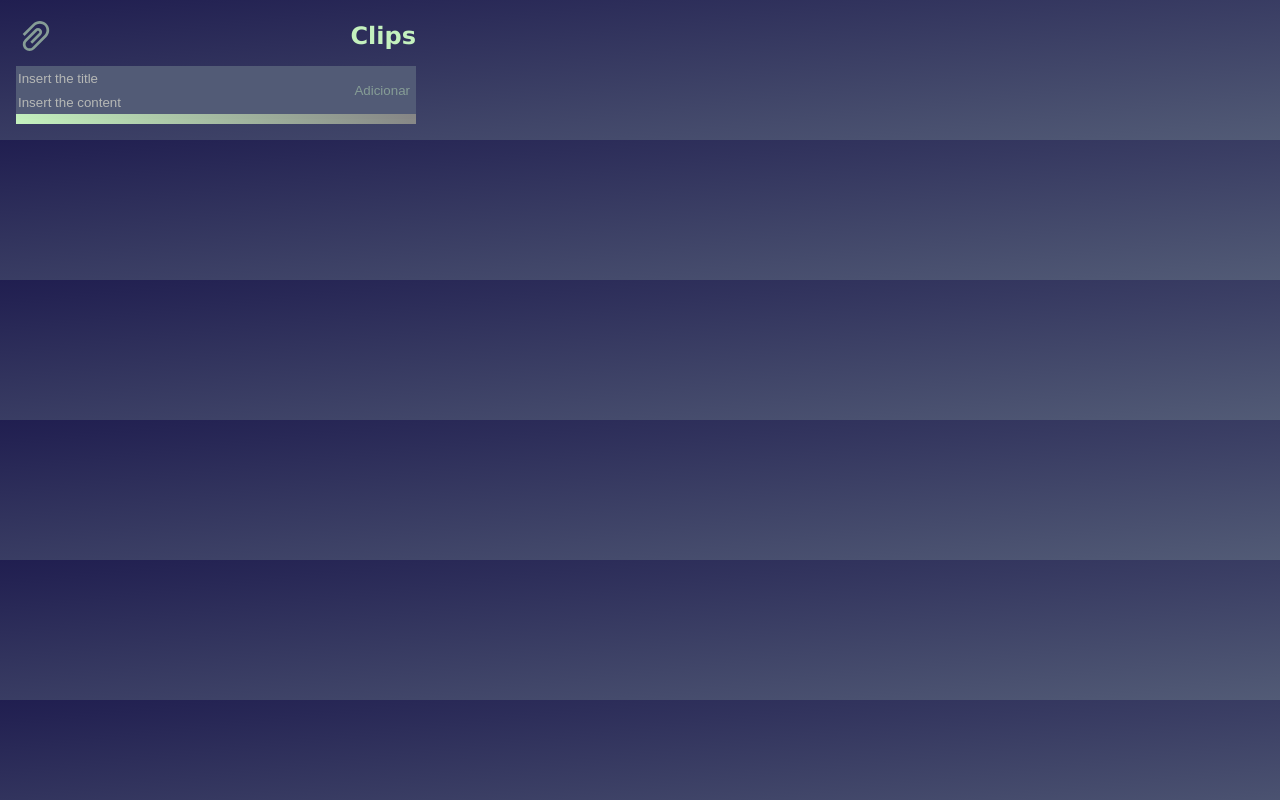
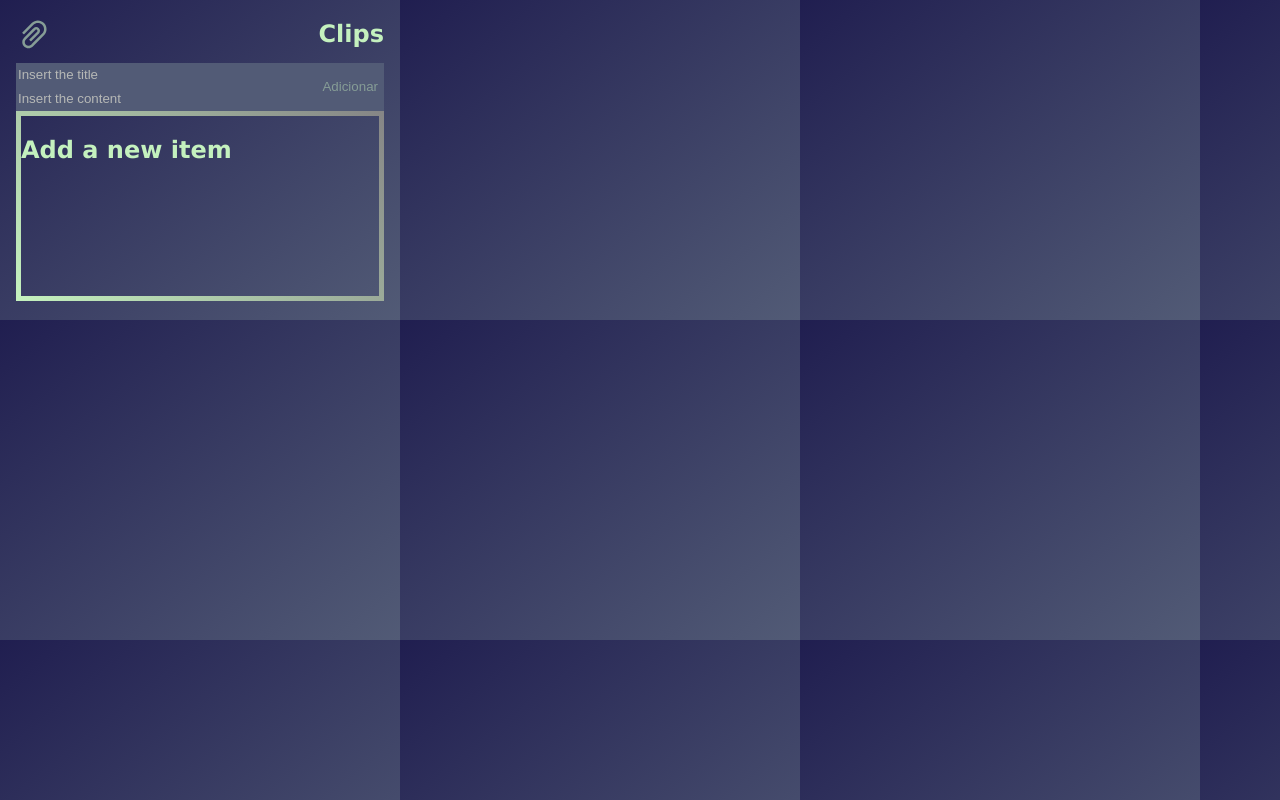
Before and after one commit to matheustkaczyk/clips-extension, a React (Create React App) app: page / in a window 1280 px wide. Built offline with nearby package versions, Linux system fonts and the light colour scheme.

Commit message:
Fixando novamente o tamanho do card-wrapper

```diff
--- a/src/App.css
+++ b/src/App.css
@@ -44,8 +44,7 @@
 }
 
 .card-wrapper {
-  width: 400;
-  height: 100%;
+  height: 180px;
   overflow: auto;
   border: solid;
   border-width: 5px;
--- /dev/null
+++ b/src/components/Info.js
@@ -0,0 +1,9 @@
+import React from 'react';
+
+export const Info = () => {
+  return(
+    <div>
+      <h2>Add a new item</h2>
+    </div>
+  )
+};
--- a/src/components/Main.js
+++ b/src/components/Main.js
@@ -1,6 +1,7 @@
 import React from 'react';
 import { Card } from './Card';
 import { Forms } from './Forms';
+import { Info } from './Info';
 
 export const Main = ({ storage, handleDelete, handleStorage }) => {
   return(
@@ -10,7 +11,7 @@ export const Main = ({ storage, handleDelete, handleStorage }) => {
     </div>
       <div className="card-wrapper">
         {
-          storage.length > 0 && storage.map(
+          storage.length > 0 ? storage.map(
             (item) =>
             <Card
               key={item.id}
@@ -19,7 +20,8 @@ export const Main = ({ storage, handleDelete, handleStorage }) => {
               id={item.id}
               handleDelete={handleDelete}
             />
-            )
+            ) :
+            <Info />
         }
       </div>
     </main>
--- a/src/index.css
+++ b/src/index.css
@@ -8,8 +8,10 @@ body, html {
 }
 
 html {
-  max-width: 400;
-  max-height: 320;
+  position: relative;
+  max-width: 400px;
+  max-height: 320px;
+  height: 100%;
   background-image: linear-gradient(to bottom right, #201E50, #525B76);
   font-family: 'Lucida Sans', 'Lucida Sans Regular', 'Lucida Grande', 'Lucida Sans Unicode', Geneva, Verdana, sans-serif;
   color: #C4F1BE;
```
